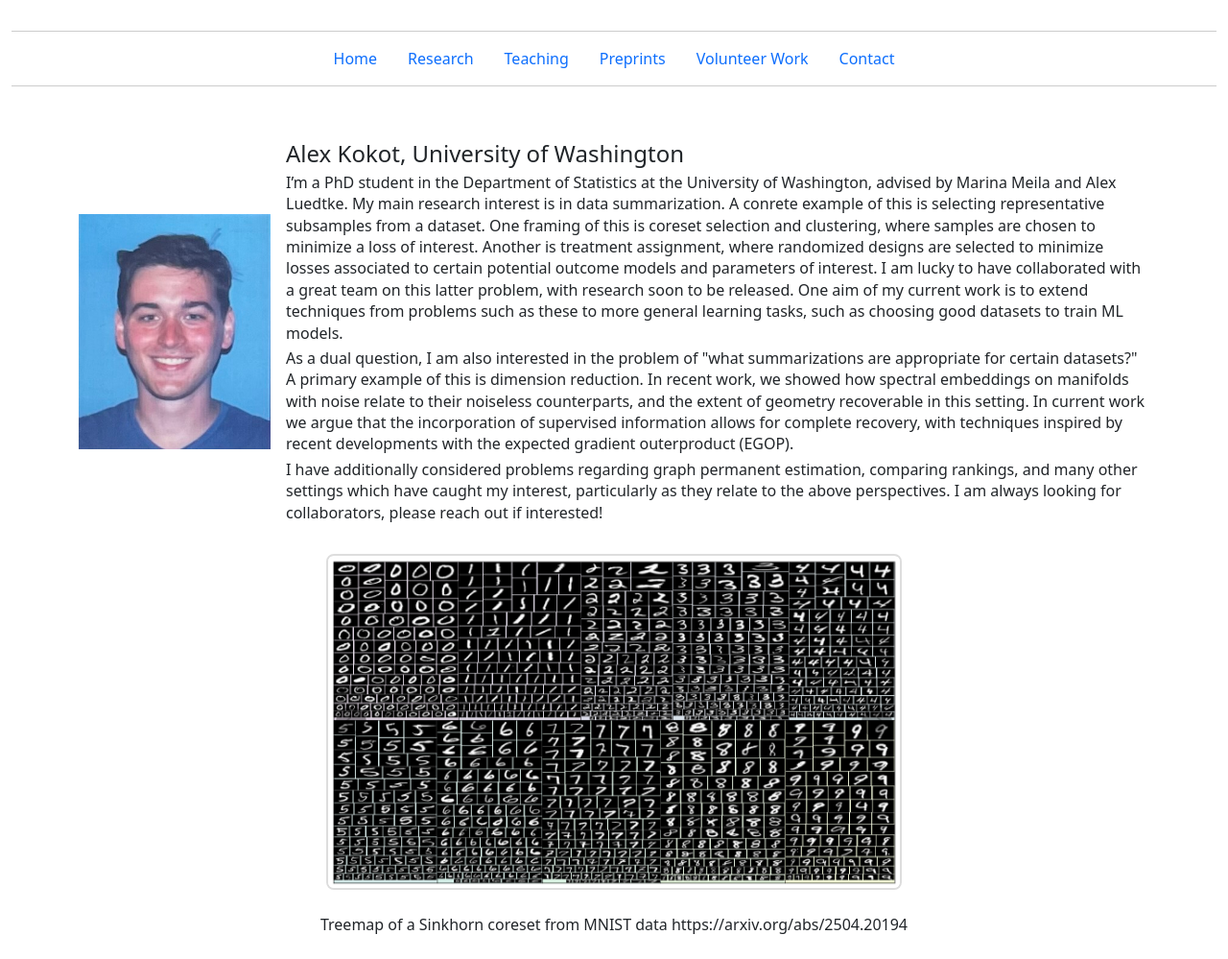
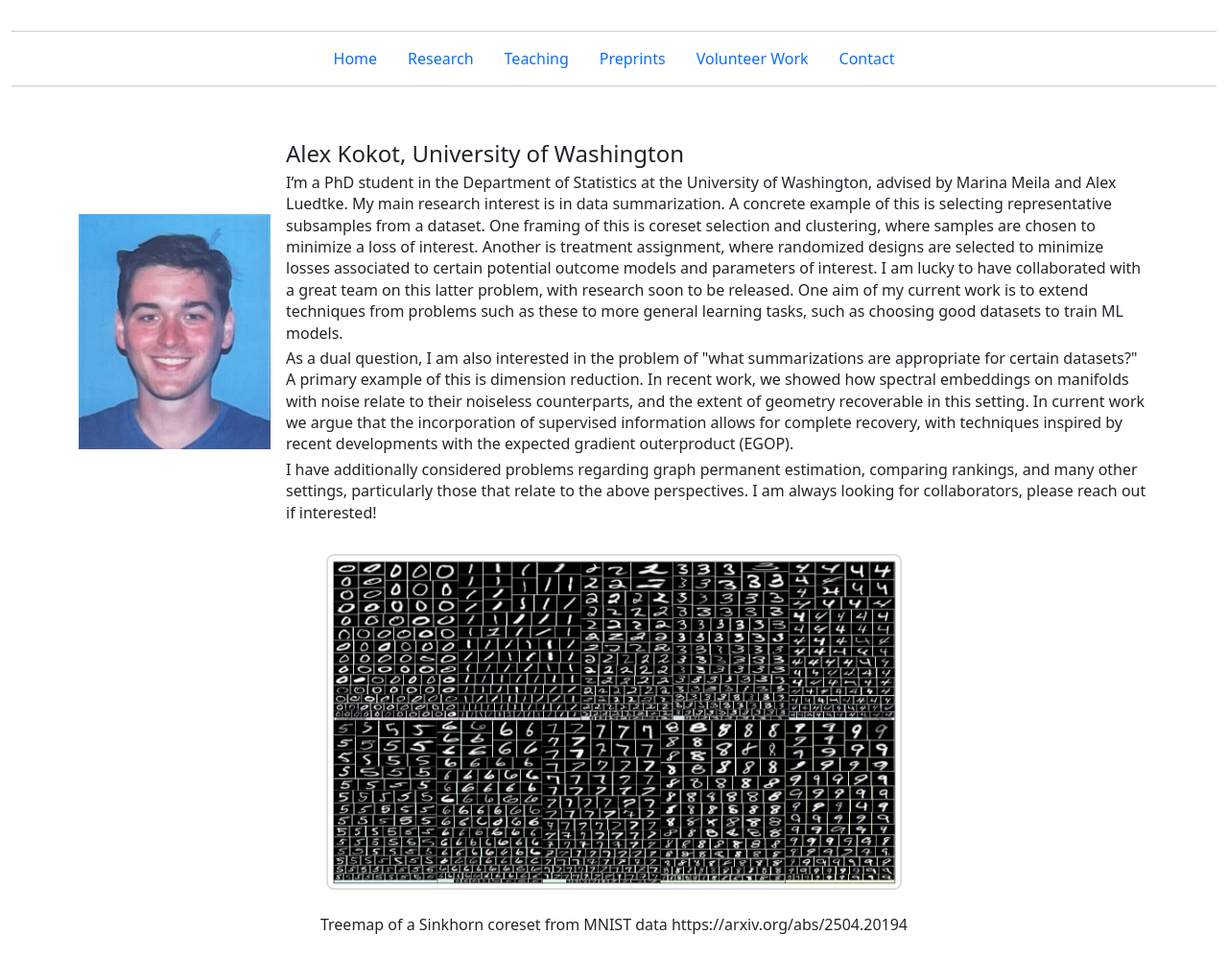
Before and after one commit to amkokot/alex_kokot, a Jekyll site: the page built from index.md, in a window 1280 px wide. Shown: the whole page at 96% size. Built offline with Jekyll 4.4.1, drawn with Linux system fonts in a browser that asks for light colours.

Commit message:
Intro update

```diff
--- a/index.md
+++ b/index.md
@@ -14,7 +14,7 @@ permalink: /
   <div class="intro-text">
     <h2>Alex Kokot, University of Washington</h2>
     <p>
-      I’m a PhD student in the Department of Statistics at the University of Washington, advised by Marina Meila and Alex Luedtke. My main research interest is in data summarization. A conrete example of this is selecting representative subsamples from a dataset. One framing of this is coreset selection and clustering, where samples are chosen to minimize a loss of interest. Another is treatment assignment,
+      I’m a PhD student in the Department of Statistics at the University of Washington, advised by Marina Meila and Alex Luedtke. My main research interest is in data summarization. A concrete example of this is selecting representative subsamples from a dataset. One framing of this is coreset selection and clustering, where samples are chosen to minimize a loss of interest. Another is treatment assignment,
       where randomized designs are selected to minimize losses associated to certain potential outcome
       models and parameters of interest. I am lucky to have collaborated with a great team on this latter problem, with research soon to be released. One aim of my current work is to extend techniques from problems such as these to more general learning tasks, such as choosing good datasets to train ML models.
     </p>
@@ -22,7 +22,7 @@ permalink: /
       As a dual question, I am also interested in the problem of "what summarizations are appropriate for certain datasets?" A primary example of this is dimension reduction. In recent work, we showed how spectral embeddings on manifolds with noise relate to their noiseless counterparts, and the extent of geometry recoverable in this setting. In current work we argue that the incorporation of supervised information allows for complete recovery, with techniques inspired by recent developments with the expected gradient outerproduct (EGOP).
     </p>
     <p>
-      I have additionally considered problems regarding graph permanent estimation, comparing rankings, and many other settings which have caught my interest, particularly as they relate to the above perspectives. I am always looking for collaborators, please reach out if interested!
+      I have additionally considered problems regarding graph permanent estimation, comparing rankings, and many other settings, particularly those that relate to the above perspectives. I am always looking for collaborators, please reach out if interested!
     </p>
   </div>
 </div>
```
